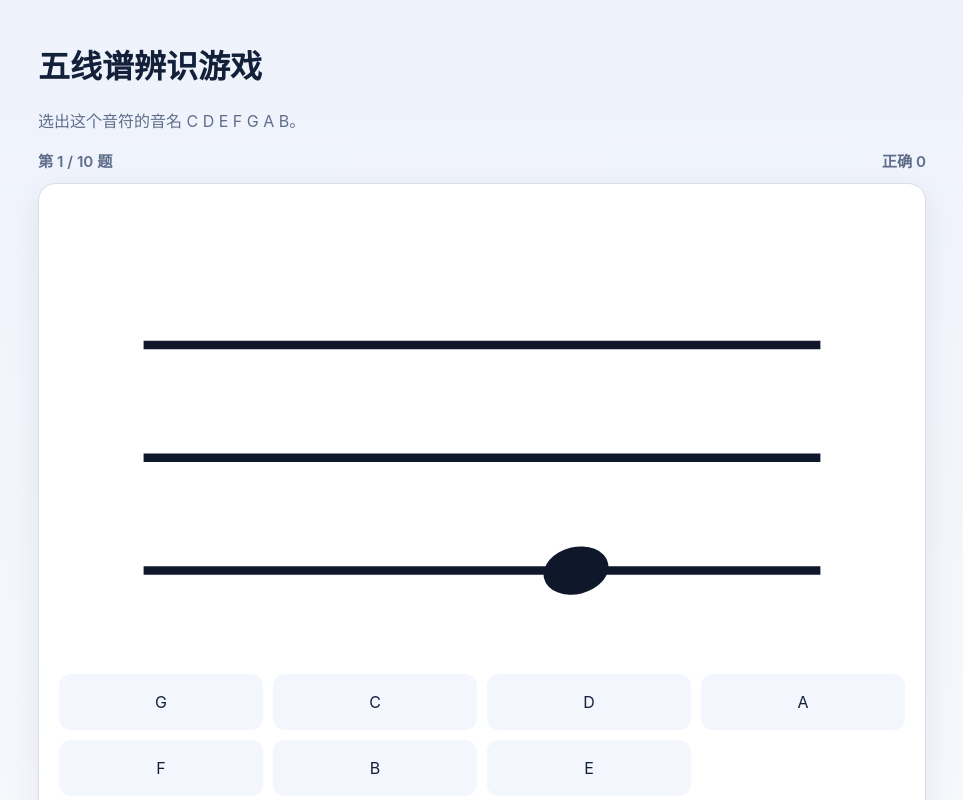
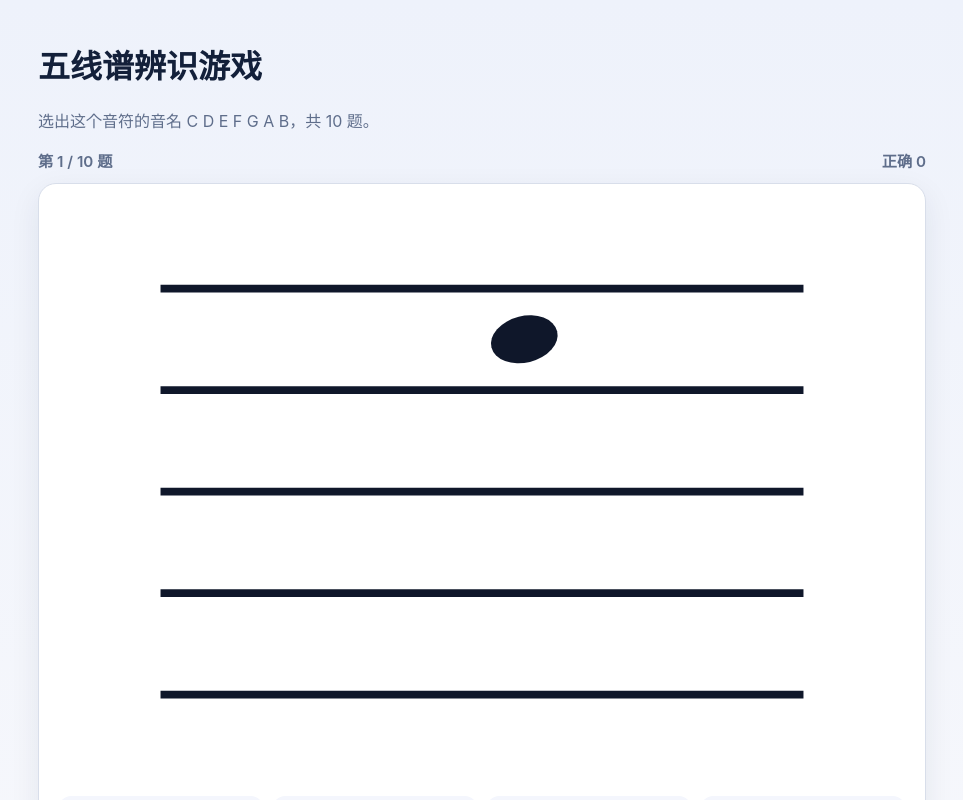
Before and after one commit to liangjiaxing/word-practice, a Next.js app: page /sight-reader in a window 1280 px wide. Shown: the top 800 px of the page, without its empty margins (158-1121 px from the left). Built offline with nearby package versions, Linux system fonts and the light colour scheme.

Commit message:
fix: render 5 staff lines and correct pitch mapping

```diff
--- a/app/sight-reader/page.tsx
+++ b/app/sight-reader/page.tsx
@@ -5,38 +5,31 @@ import "./page.css";
 
 export type NotePitch = "C" | "D" | "E" | "F" | "G" | "A" | "B";
 
-type Question = { answer: NotePitch };
-type ChoiceState = "idle" | "correct" | "wrong";
-
-const SVG_W = 180;
-const SVG_H = 100;
-const STAFF_Y_TOP = 30;
+const SVG_W = 200;
+const SVG_H = 140;
+const STAFF_Y_TOP = 20;
 const STAFF_GAP = 12;
 const Y_FOR = (idx: number) => STAFF_Y_TOP + idx * STAFF_GAP;
 const NOTE_X = 110;
 
+// Treble clef: lines E4(=0), G4(=2), B4(=4), D5(=6), F5(=8)
 const PITCH_INDEX: Record<NotePitch, number> = {
-  C: 5,
-  D: 6,
-  E: 0,
-  F: 1,
-  G: 2,
-  A: 3,
-  B: 4,
+  C: 5,  // C5 (3rd space)
+  D: 6,  // D5 (4th line)
+  E: 0,  // E4 (1st line)
+  F: 1,  // F4 (1st space)
+  G: 2,  // G4 (2nd line)
+  A: 3,  // A4 (2nd space)
+  B: 4,  // B4 (3rd line)
 };
 
 function yForNote(pitch: NotePitch) {
   return Y_FOR(PITCH_INDEX[pitch]);
 }
 
-function makeQuestion(): Question {
-  const all: NotePitch[] = ["C", "D", "E", "F", "G", "A", "B"];
-  const answer = all[Math.floor(Math.random() * all.length)];
-  return { answer };
-}
-
 function StaffSVG({ pitch }: { pitch: NotePitch }) {
-  const lineIndices = [0, 2, 4, 6];
+  // 5 staff line indices: 0,2,4,6,8
+  const lineIndices = [0, 2, 4, 6, 8];
   const y = yForNote(pitch);
 
   return (
@@ -49,27 +42,30 @@ function StaffSVG({ pitch }: { pitch: NotePitch }) {
     >
       <rect width={SVG_W} height={SVG_H} fill="#ffffff" rx={10} ry={10} />
 
+      {/* 5 staff lines */}
       {lineIndices.map((i) => {
         const ly = Y_FOR(i);
         return (
           <line
             key={i}
-            x1={18} y1={ly} x2={SVG_W - 18} y2={ly}
+            x1={24} y1={ly} x2={SVG_W - 24} y2={ly}
             stroke="#0f172a"
             strokeWidth={1.8}
           />
         );
       })}
 
+      {/* Notehead */}
       <ellipse
         cx={NOTE_X}
         cy={y}
-        rx={7}
-        ry={5}
+        rx={8}
+        ry={5.5}
         transform={`rotate(-14 ${NOTE_X} ${y})`}
         fill="#0f172a"
       />
 
+      {/* Ledger line for C5 (middle C area below staff) */}
       {pitch === "C" && (
         <line
           x1={NOTE_X - 12} y1={y}
@@ -83,15 +79,21 @@ function StaffSVG({ pitch }: { pitch: NotePitch }) {
 }
 
 export default function SightReaderPage() {
-  const [question, setQuestion] = useState<Question>(makeQuestion);
+  const [question, setQuestion] = useState<{ answer: NotePitch }>(() => makeQuestion());
   const [choice, setChoice] = useState<NotePitch | null>(null);
-  const [state, setState] = useState<ChoiceState>("idle");
+  const [state, setState] = useState<"idle" | "correct" | "wrong">("idle");
   const [round, setRound] = useState(0);
   const [score, setScore] = useState(0);
 
   const totalRounds = 10;
   const currentRound = Math.min(round + 1, totalRounds);
   const finished = round >= totalRounds;
+
+  function makeQuestion(): { answer: NotePitch } {
+    const all: NotePitch[] = ["C", "D", "E", "F", "G", "A", "B"];
+    const answer = all[Math.floor(Math.random() * all.length)];
+    return { answer };
+  }
 
   function pick(pitch: NotePitch) {
     if (state !== "idle") return;
@@ -128,14 +130,14 @@ export default function SightReaderPage() {
   })();
 
   const choices: NotePitch[] = [
-    ...(["C","D","E","F","G","A","B"] as NotePitch[]).filter((n) => n !== question.answer),
+    ...(["C", "D", "E", "F", "G", "A", "B"] as NotePitch[]).filter((n) => n !== question.answer),
     question.answer,
   ].sort(() => Math.random() - 0.5);
 
   return (
     <main className="sr-app">
       <h1>五线谱辨识游戏</h1>
-      <p className="sr-subtitle">选出这个音符的音名 C D E F G A B。</p>
+      <p className="sr-subtitle">选出这个音符的音名 C D E F G A B，共 10 题。</p>
       <div className="sr-meta">
         <span>第 {currentRound} / {totalRounds} 题</span>
         <span>正确 {score}</span>
```
